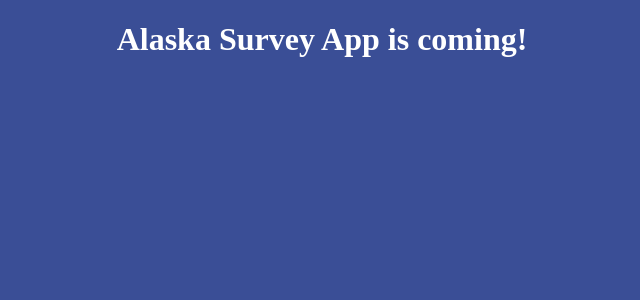
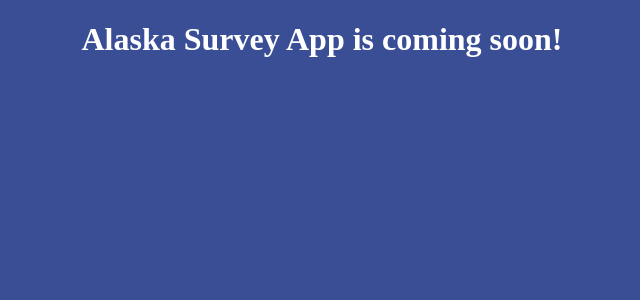
Before and after one commit to camelliapowers/Alaska-ReactJS-App, a React app: page / in a window 1280 px wide. Shown: the top 300 px of the page, without its empty margins (318-958 px from the left). Built offline with nearby package versions, Linux system fonts and the light colour scheme; the HTML template or start-up script is replaced by a standard one.

Commit message:
init commit

```diff
--- a/src/components/Content.tsx
+++ b/src/components/Content.tsx
@@ -8,7 +8,7 @@ export class Content extends React.Component<ContentProps, undefined> {
     render() {
         return (
             <div>
-                 <div className="header"><h1>Alaska Survey App is coming!</h1></div>
+                 <div className="header"><h1>Alaska Survey App is coming soon!</h1></div>
             </div>
         );
     }
```
